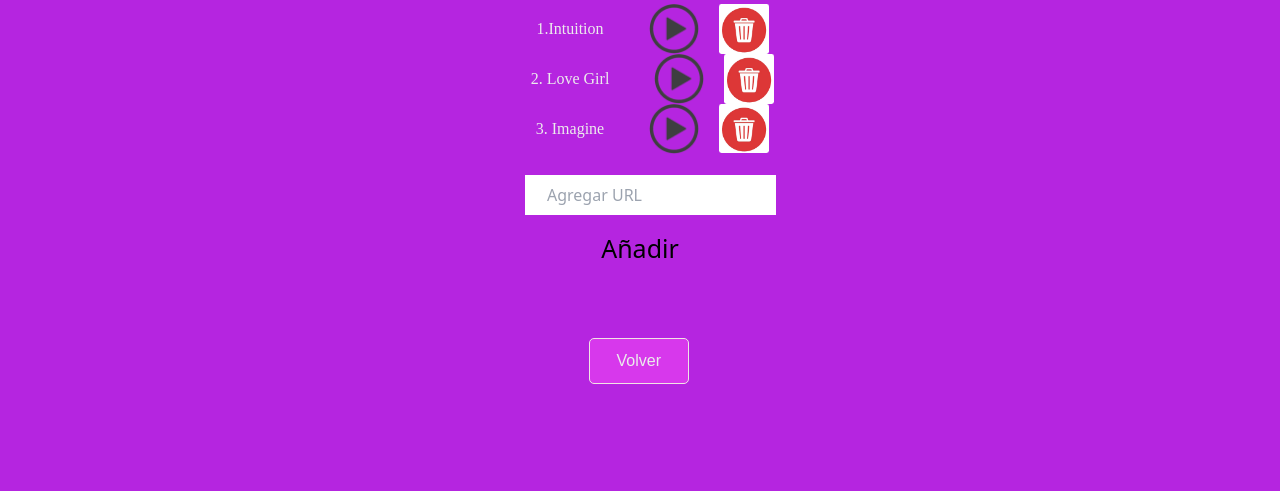
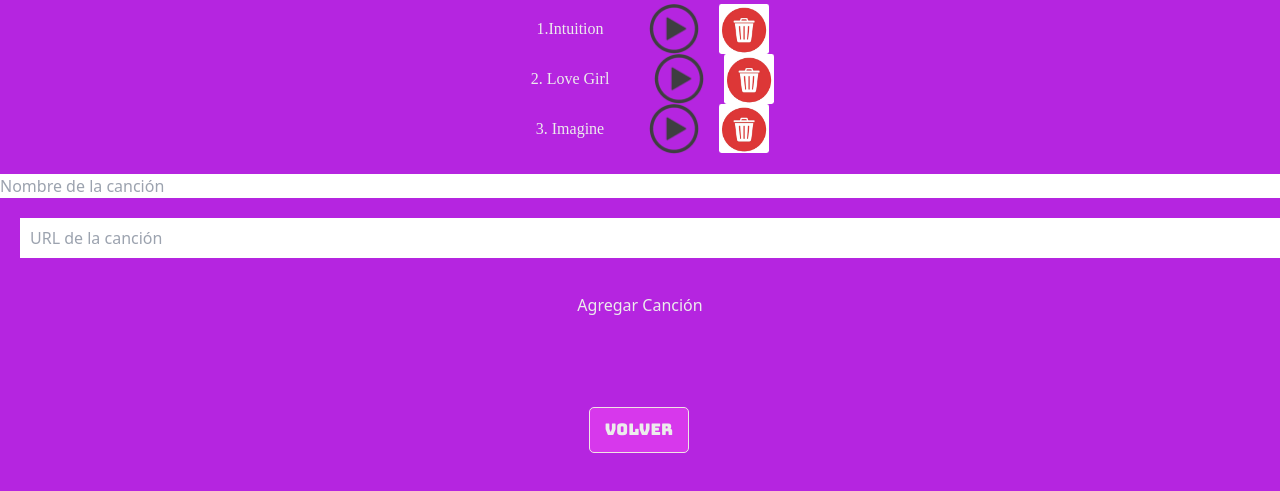
Before and after one commit to anysa84/TrabajoFinal3, a website: page public/ListaLove.html in a window 1280 px wide. Shown: the part 201-692 px from the top of the page. Drawn offline with nearby package versions, Linux system fonts and the light colour scheme; a web font is replaced by a local one.

Commit message:
Add files via upload

```diff
--- a/public/ListaLove.html
+++ b/public/ListaLove.html
@@ -7,6 +7,14 @@
     <meta name="viewport" content="width=device-width, initial-scale=1.0">
     <link rel="preconnect" href="https://fonts.googleapis.com">
     <link rel="preconnect" href="https://fonts.gstatic.com" crossorigin>
+    <link rel="preconnect" href="https://fonts.googleapis.com">
+    <link rel="preconnect" href="https://fonts.gstatic.com" crossorigin>
+    <link href="https://fonts.googleapis.com/css2?family=Bungee&display=swap" rel="stylesheet">
+    <link rel="preconnect" href="https://fonts.googleapis.com">
+    <link rel="preconnect" href="https://fonts.googleapis.com">
+    <link rel="preconnect" href="https://fonts.gstatic.com" crossorigin>
+    <link href="https://fonts.googleapis.com/css2?family=Bungee&family=Bungee+Hairline&display=swap" rel="stylesheet">
+
     <link
         href="https://fonts.googleapis.com/css2?family=Bungee+Inline&family=Bungee+Tint&family=Protest+Guerrilla&family=Sofadi+One&display=swap"
         rel="stylesheet">
@@ -69,11 +77,11 @@
 
 
 
-    <div class="Agregar_tema">
-        <input type="text" id="songInput" placeholder="   Agregar URL     ">
-        <button id="addSongButton">Añadir</button>
-        <ul id="musicList"></ul>
-    </div>
+    <input type="text" id="nameInput" placeholder="Nombre de la canción">
+    <input type="text" id="songInput" placeholder="URL de la canción">
+    <button id="addSongButton">Agregar Canción</button>
+    <ul id="musicList"></ul>
+
 
     <div class="VOLVER"> <a href="./canciones2.html"><button>Volver</button></libel></a> </div>
 
```
Also changed, not shown: public/ListaCant.html (+13 -4 lines), public/ListaRing.html (+12 -6 lines).
